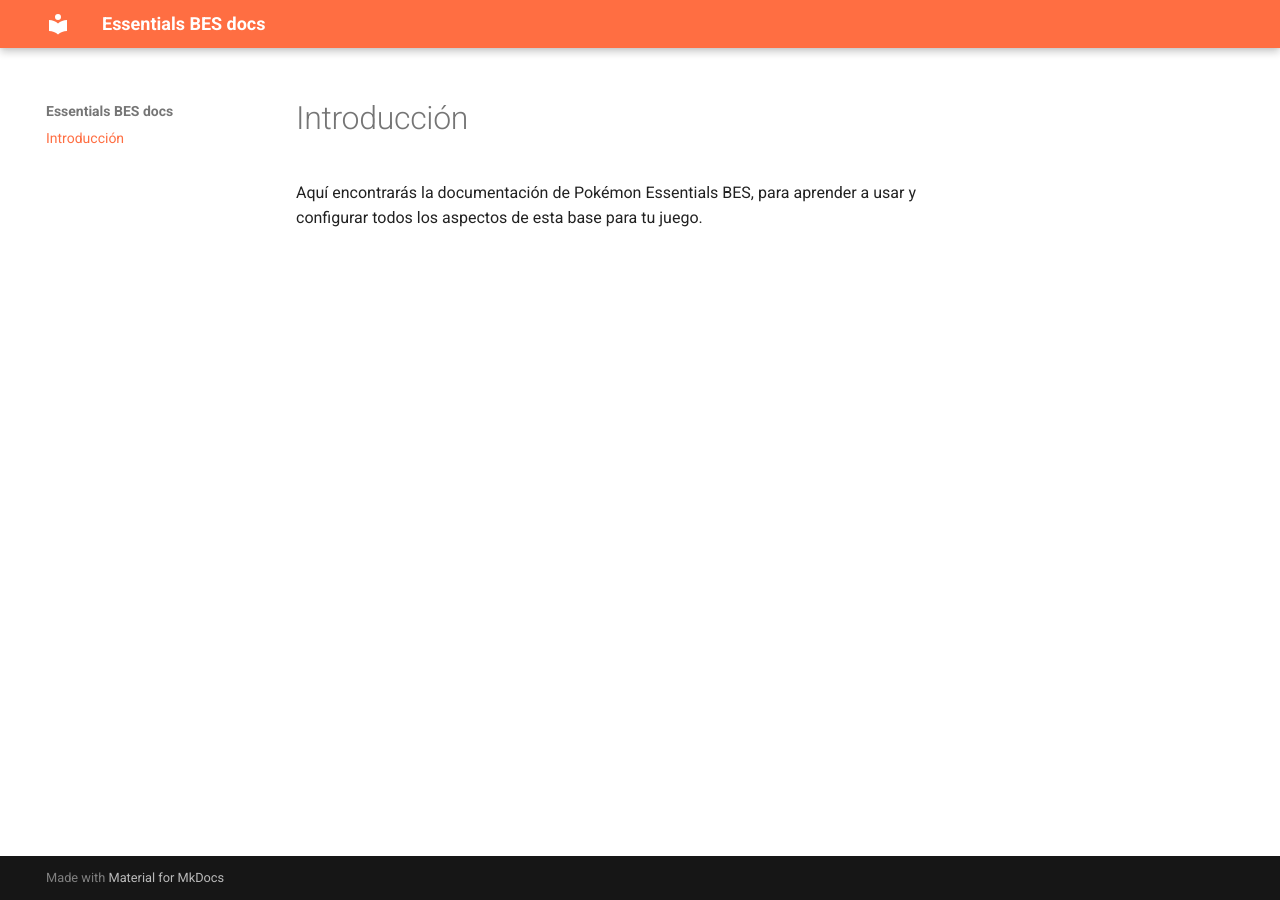
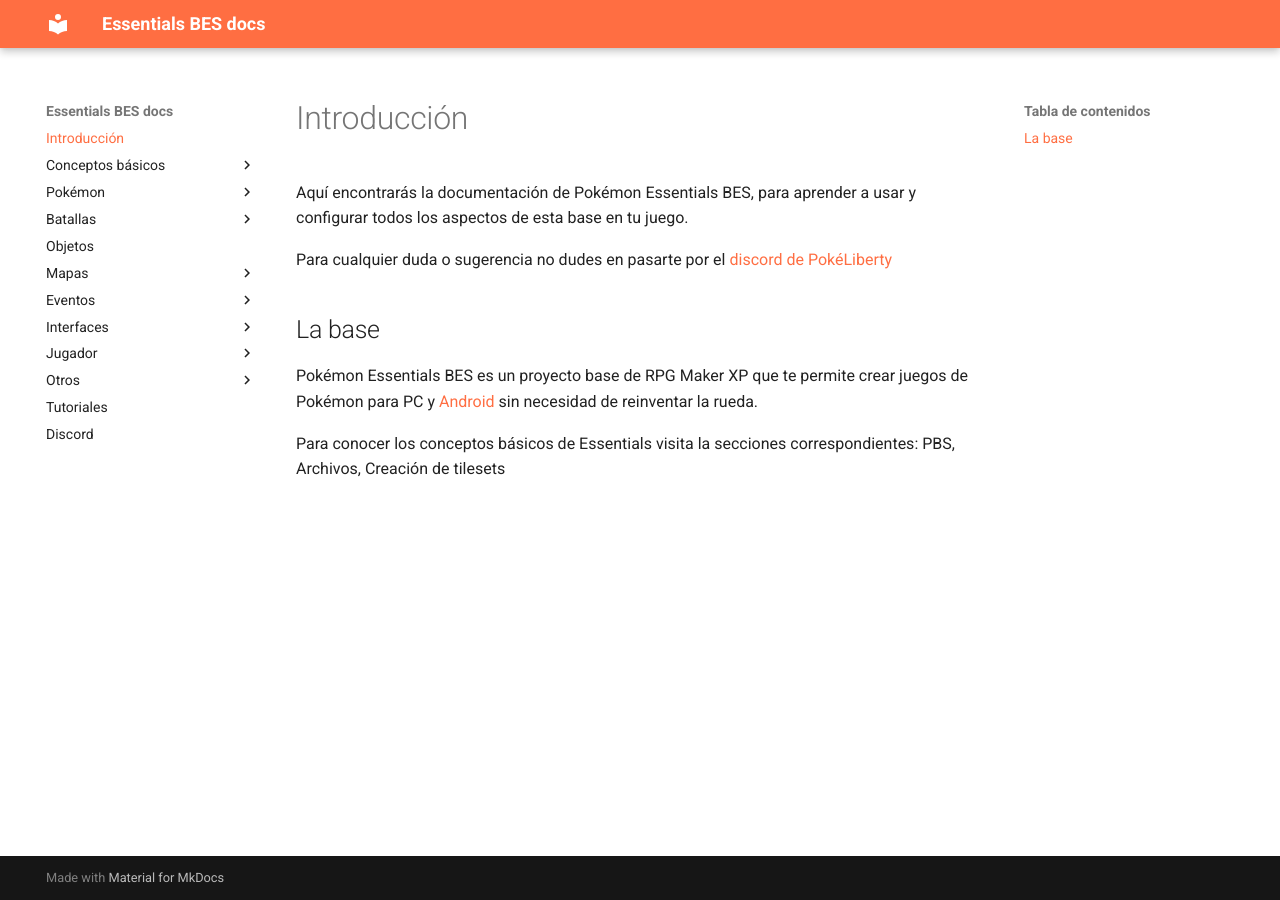
Before and after one commit to albertomcastro4/Essentials-BES-docs, an MkDocs documentation site: the page built from docs/index.md, in a window 1280 px wide. Built offline with MkDocs 1.6.1 and Material for MkDocs 9.7.7, drawn with Linux system fonts in a browser that asks for light colours.

```diff
--- a/docs/index.md
+++ b/docs/index.md
@@ -1,3 +1,11 @@
 # Introducción
 
-Aquí encontrarás la documentación de Pokémon Essentials BES, para aprender a usar y configurar todos los aspectos de esta base para tu juego.
+Aquí encontrarás la documentación de Pokémon Essentials BES, para aprender a usar y configurar todos los aspectos de esta base en tu juego.
+
+Para cualquier duda o sugerencia no dudes en pasarte por el [discord de PokéLiberty](https://discord.com/invite/9XynJCM)
+
+## La base
+
+Pokémon Essentials BES es un proyecto base de RPG Maker XP que te permite crear juegos de Pokémon para PC y [Android](https://newpokeliberty.blogspot.com/2020/04/las-claves-de-joiplay-la-app-que-te.html) sin necesidad de reinventar la rueda.
+
+Para conocer los conceptos básicos de Essentials visita la secciones correspondientes: PBS, Archivos, Creación de tilesets
--- a/mkdocs.yml
+++ b/mkdocs.yml
@@ -32,3 +32,36 @@ markdown_extensions:
   - def_list
   - pymdownx.tasklist:
       custom_checkbox: true
+
+nav:
+  - Introducción: "index.md"
+  - Conceptos básicos:
+    - Archivos de la carpeta raíz: ""
+    - PBS: ""
+    - Creación de tilesets: ""
+  - Pokémon:
+    - Definir Pokémon: ""
+  - Batallas:
+    - Movimientos: ""
+    - Habilidades: ""
+    - Tipos de batallas: ""
+  - Objetos: ""
+  - Mapas:
+    - Definir un mapa: ""
+    - Terrain tags: ""
+    - Estructuras: ""
+  - Eventos:
+    - Introducción a los eventos: ""
+    - Eventos especiales: ""
+  - Interfaces:
+    - Interfaces Pokémon: ""
+    - Interfaces del sistema: ""
+  - Jugador:
+    - Ajustes (Switches): ""
+    - Cambiar aspecto: ""
+    - Definir protagonistas: ""
+  - Otros:
+    - Settings (Ajustes): ""
+    - Debug: ""
+  - Tutoriales: ""
+  - Discord: "https://discord.com/invite/9XynJCM"
```
